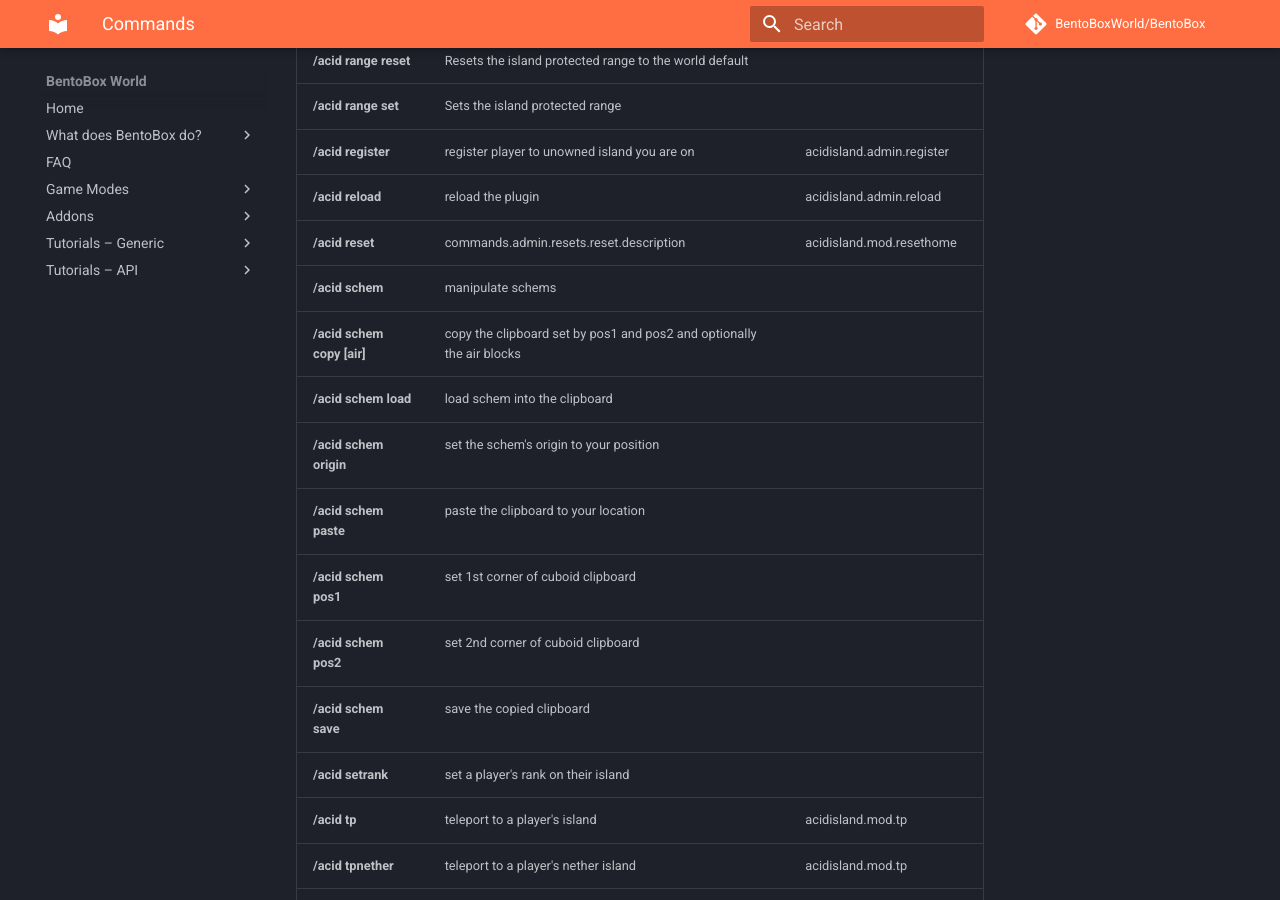
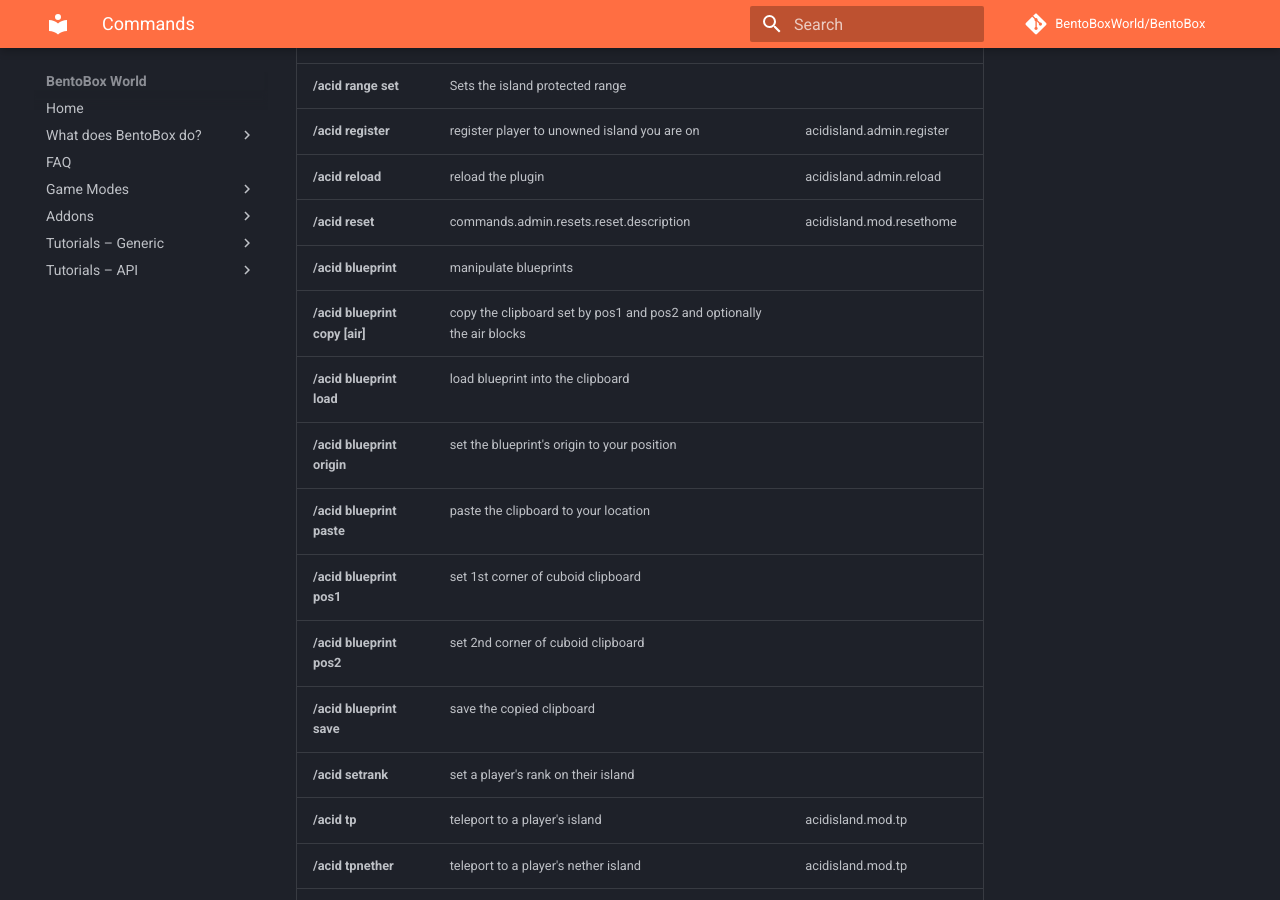
Before and after one commit to BentoBoxWorld/docs, an MkDocs documentation site: the page built from docs/gamemodes/AcidIsland/Commands.md, in a window 1280 px wide and 900 px high, scrolled down 862 px. Built offline with MkDocs 1.6.1 and Material for MkDocs 9.7.7, drawn with Linux system fonts in a browser that asks for light colours; comment, search, counter and statistics services are not loaded.

Commit message:
Fixes mistakes

```diff
--- a/docs/gamemodes/AcidIsland/Commands.md
+++ b/docs/gamemodes/AcidIsland/Commands.md
@@ -96,42 +96,42 @@
 <td align='left'>acidisland.mod.resethome</td>
 </tr>
 <tr>
-<td align='left'><b>/acid schem</b></td>
-<td align='left'>manipulate schems</td>
+<td align='left'><b>/acid blueprint</b></td>
+<td align='left'>manipulate blueprints</td>
 <td align='left'></td>
 </tr>
 <tr>
-<td align='left'><b>/acid schem copy [air]</b></td>
+<td align='left'><b>/acid blueprint copy [air]</b></td>
 <td align='left'>copy the clipboard set by pos1 and pos2 and optionally the air blocks</td>
 <td align='left'></td>
 </tr>
 <tr>
-<td align='left'><b>/acid schem load <schem name></b></td>
-<td align='left'>load schem into the clipboard</td>
+<td align='left'><b>/acid blueprint load <blueprint name></b></td>
+<td align='left'>load blueprint into the clipboard</td>
 <td align='left'></td>
 </tr>
 <tr>
-<td align='left'><b>/acid schem origin</b></td>
-<td align='left'>set the schem's origin to your position</td>
+<td align='left'><b>/acid blueprint origin</b></td>
+<td align='left'>set the blueprint's origin to your position</td>
 <td align='left'></td>
 </tr>
 <tr>
-<td align='left'><b>/acid schem paste</b></td>
+<td align='left'><b>/acid blueprint paste</b></td>
 <td align='left'>paste the clipboard to your location</td>
 <td align='left'></td>
 </tr>
 <tr>
-<td align='left'><b>/acid schem pos1</b></td>
+<td align='left'><b>/acid blueprint pos1</b></td>
 <td align='left'>set 1st corner of cuboid clipboard</td>
 <td align='left'></td>
 </tr>
 <tr>
-<td align='left'><b>/acid schem pos2</b></td>
+<td align='left'><b>/acid blueprint pos2</b></td>
 <td align='left'>set 2nd corner of cuboid clipboard</td>
 <td align='left'></td>
 </tr>
 <tr>
-<td align='left'><b>/acid schem save <schem name></b></td>
+<td align='left'><b>/acid blueprint save <blueprint name></b></td>
 <td align='left'>save the copied clipboard</td>
 <td align='left'></td>
 </tr>
```
Also changed, not shown: docs/gamemodes/AOneBlock/index.md (+1 -1 lines).
